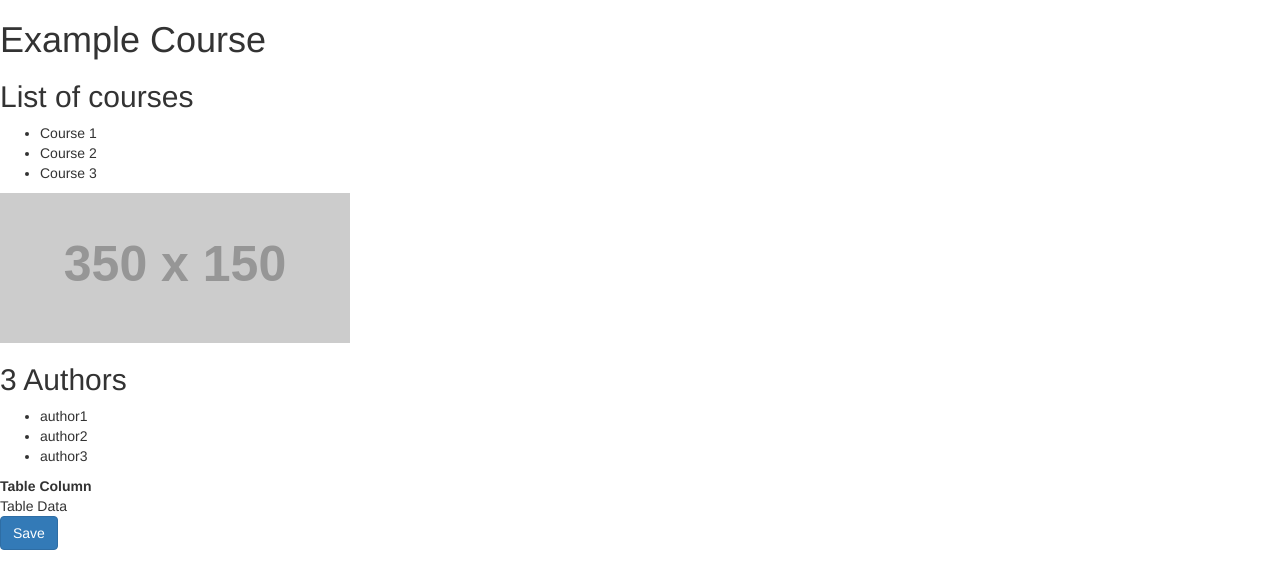
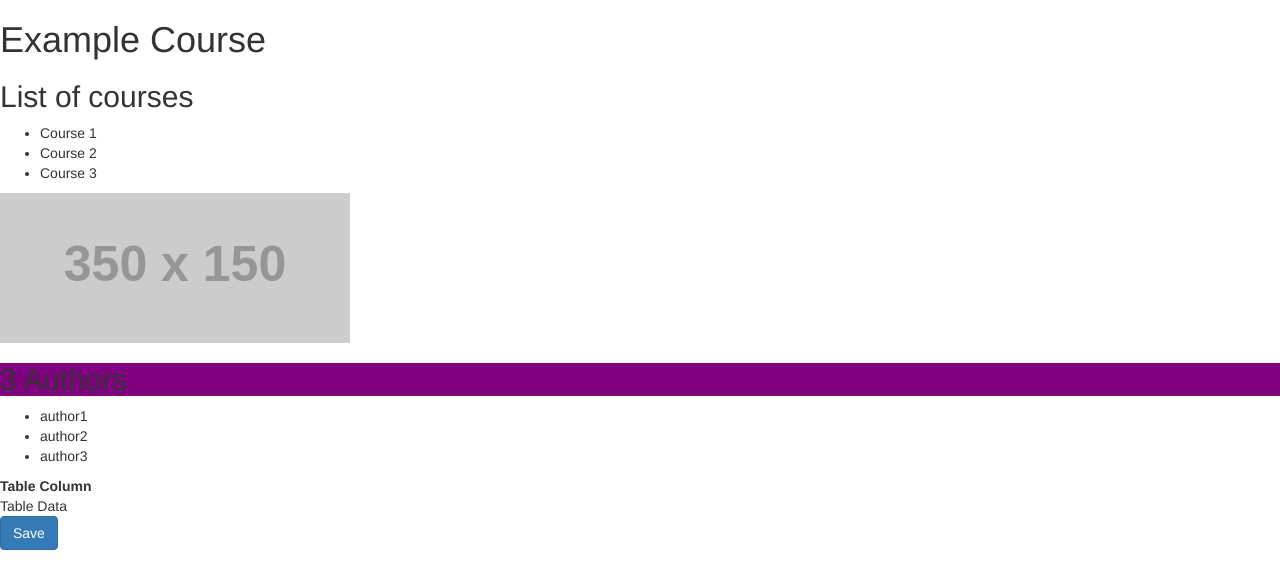
Before and after one commit to lbuthman/typescript-basics, an Angular app in the folder course-example/: page / in a window 1280 px wide. Shown: the top 588 px of the page. Built offline with nearby package versions, Linux system fonts and the light colour scheme.

Commit message:
[example] Style binding example

```diff
--- a/course-example/src/app/authors/authors.component.html
+++ b/course-example/src/app/authors/authors.component.html
@@ -1,4 +1,4 @@
-<h2>{{ authors.length }} Authors</h2>
+<h2 [style.background-color]="isPrimary ? 'purple' : 'blue'">{{ authors.length }} Authors</h2>
 <ul>
   <li *ngFor="let author of authors">
     {{ author }}
```
